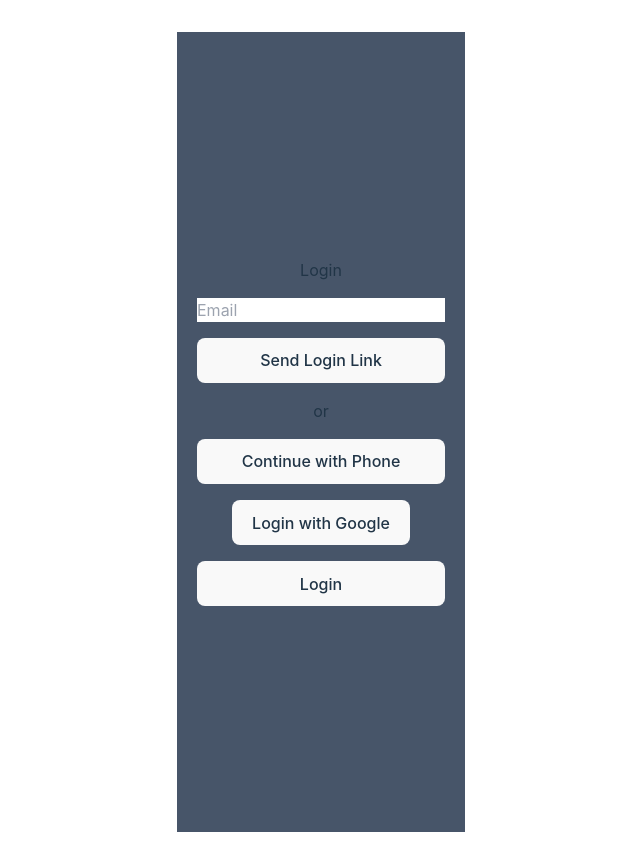
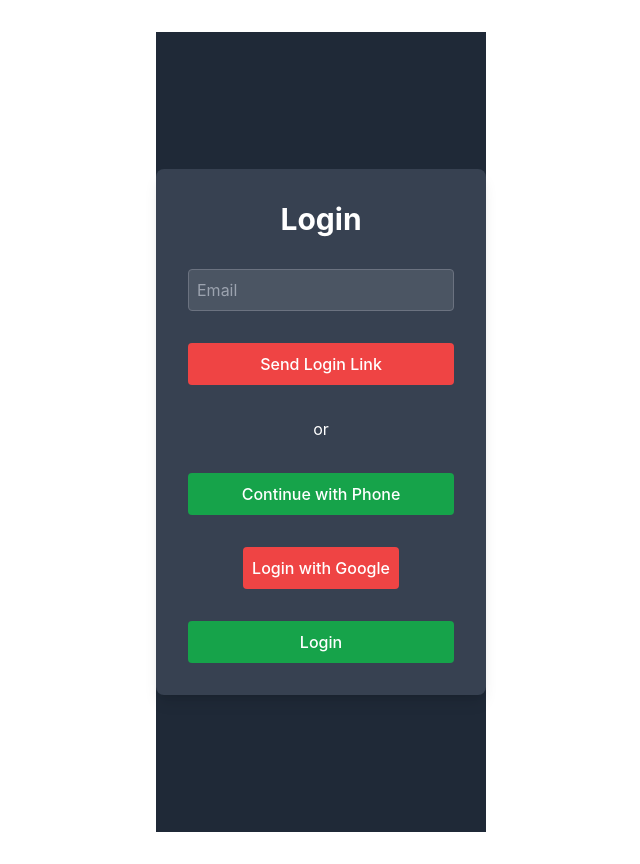
Before and after one commit to alsoshubham/DineWtihZomato, a React (Vite) app: page /login in a window 1280 px wide. Shown: the whole page, without its empty margins (319-959 px from the left). Built offline with nearby package versions, Linux system fonts and the light colour scheme.

Commit message:
Add SearchBar and Restaurant components; update routing and enhance Login styling

```diff
--- a/src/Components/Constant.js
+++ b/src/Components/Constant.js
@@ -1832,6 +1832,7 @@ export const restaurantList = [
             url: "",
             subtitle: "Stay home and order to your doorstep",
             categoryType: "delivery",
+            route: "/Restaurant",
           }
         },
         {
@@ -1842,6 +1843,7 @@ export const restaurantList = [
             url: "",
             subtitle: "View the city's favourite dining venues",
             categoryType: "dineout",
+            route: "/dineout",
           }
         },
         {
--- a/src/Components/Header.jsx
+++ b/src/Components/Header.jsx
@@ -6,7 +6,7 @@ import { useNavigate } from "react-router-dom";
 import { HiOutlineShoppingBag } from "react-icons/hi2";
 import { FiUser } from "react-icons/fi";
 import { FaLocationDot } from "react-icons/fa6";
-import Body from "./Body";
+import Body from "./SearchBar";
 
 const Title = () => {
   return (
--- a/src/Components/Login.jsx
+++ b/src/Components/Login.jsx
@@ -15,13 +15,13 @@ function Login() {
   };
 
   return (
-    <div className="login-container flex justify-center items-center bg-slate-600 min-h-screen min-w-screen">
-      <div className="login-form flex p-5 ">
+    <div className="login-container flex justify-center items-center bg-gray-800 min-h-screen min-w-screen text-white">
+      <div className="login-form bg-gray-700 rounded-lg shadow-lg p-8">
         <form noValidate className="form flex flex-col gap-4">
-          <h2>Login</h2>
+          <h2 className="text-3xl font-bold mb-4">Login</h2>
           {loginMethod === "phone" ? (
-          <div className="phone-input">
-            <select className="country-code">
+          <div className="phone-input flex items-center gap-2">
+            <select className="country-code border border-gray-500 rounded p-2 bg-gray-600 text-white">
               <option value="+91">+91</option>
               {/* Add more country codes if needed */}
             </select>
@@ -30,6 +30,7 @@ function Login() {
               placeholder="Phone"
               value={phone}
               onChange={(e) => setPhone(e.target.value)}
+              className="border border-gray-500 rounded p-2 flex-1 bg-gray-600 text-white"
             />
           </div>
         ) : (
@@ -39,26 +40,27 @@ function Login() {
               placeholder="Email"
               value={email}
               onChange={(e) => setEmail(e.target.value)}
+              className="border border-gray-500 rounded p-2 w-full bg-gray-600 text-white"
             />
           </div>
         )}
-        <button className="send-otp" onClick={handleSendOTP}>
+        <button className="send-otp bg-red-500 text-white rounded p-2 mt-4 hover:bg-red-600" onClick={handleSendOTP}>
           {loginMethod === "phone" ? "Send One Time Password" : "Send Login Link"}
         </button>
-          <div>or</div>
+          <div className="text-center my-4">or</div>
           {loginMethod === "phone" ? (
-          <button className="email-login" onClick={() => setLoginMethod("email")}>
+          <button className="email-login bg-green-600 text-white rounded p-2 hover:bg-green-700" onClick={() => setLoginMethod("email")}>
             Continue with Email
           </button>
         ) : (
-          <button className="phone-login" onClick={() => setLoginMethod("phone")}>
+          <button className="phone-login bg-green-600 text-white rounded p-2 hover:bg-green-700" onClick={() => setLoginMethod("phone")}>
             Continue with Phone
           </button>
         )}
-          <div>
-            <button className="google-login">Login with Google</button>
+          <div className="text-center my-4">
+            <button className="google-login bg-red-500 text-white rounded p-2 hover:bg-red-600">Login with Google</button>
           </div>
-          <button type="submit" onClick={() => navigate("/")}>Login</button>
+          <button type="submit" className="bg-green-600 text-white rounded p-2 hover:bg-green-700" onClick={() => navigate("/")}>Login</button>
         </form>
       </div>
     </div>
--- /dev/null
+++ b/src/Components/OnlineOrder.jsx
@@ -0,0 +1,9 @@
+function Restaurant(){
+    return (
+        <div>
+            <h1>Order Online</h1>
+        </div>
+    )
+}
+
+export default Restaurant;
--- a/src/Components/QuickSearch.jsx
+++ b/src/Components/QuickSearch.jsx
@@ -1,5 +1,7 @@
 /* eslint-disable react/prop-types */
 import { Link } from "react-router-dom"
+
+// QuickSearch component to display the quick search cards on the home page like "Online Delivery", "Dine-out", etc.
 
 function QuickSearch({
   title, // The title to be displayed in the card
--- a/src/Components/RestaurantCard.jsx
+++ b/src/Components/RestaurantCard.jsx
@@ -1,6 +1,8 @@
 /* eslint-disable react/prop-types */
 import { IoStarSharp } from "react-icons/io5";
 import { RESTAURANT_CARD_IMG_URL } from "./Constant";
+
+// RestaurantCard component to structure the food card with the provided details like name, cuisines, area, etc.
 
 function RestaurantCard({
   cloudinaryImageId,
--- a/src/Components/Body.jsx
+++ b/src/Components/SearchBar.jsx
@@ -81,13 +81,6 @@ const Body = () => {
     <>
       {/* Search bar for searching restaurants */}
       <div className="search flex justify-center items-center mx-auto w-3/4 max-w-lg">
-        <select className="select-location bg-transparent border-1 solid border-gray-500 w-1/2 p-2">
-          <option type="text" value="" disabled selected>
-            Enter your delivery location
-          </option>
-          <option value="Delhi">Delhi</option>
-          <option value="Noida">Noida</option>
-        </select>
         <input
           type="search"
           placeholder="Search a restaurant you want..."
--- a/src/main.jsx
+++ b/src/main.jsx
@@ -28,7 +28,7 @@ const appRouter = createBrowserRouter([
     ]
   },
   {
-    path: "login",
+    path: '/login',
     element: <Login />,
   },
 ]);
```
Also changed, not shown: src/Components/RestaurantMenu.jsx (line endings or trailing spaces).
